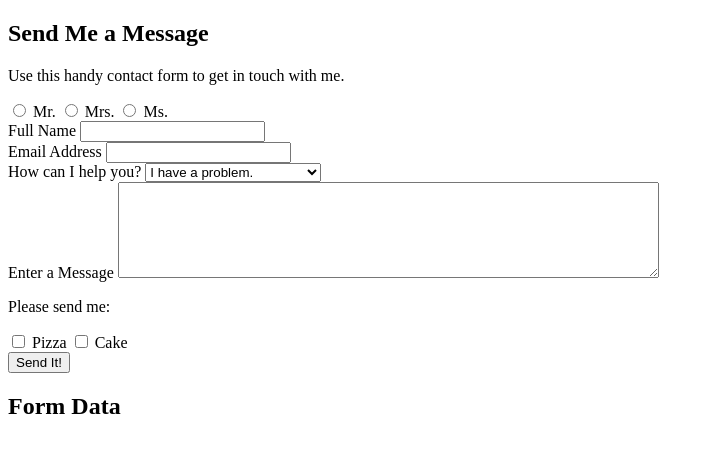
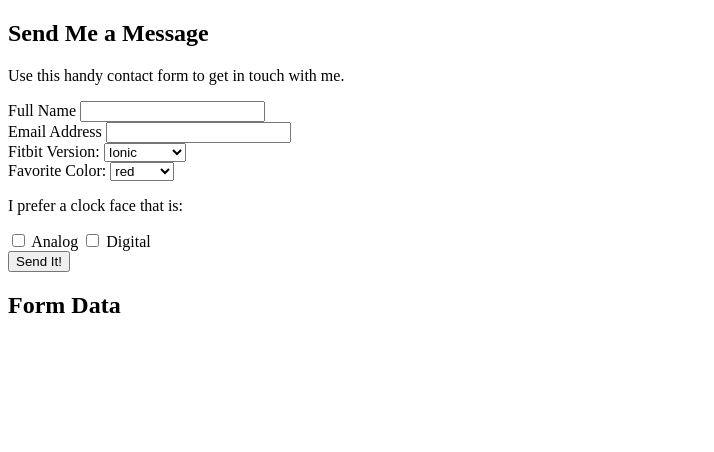
Before and after one commit to matthewdressa/Fitbit_pipeline, a plain HTML site: page index.html in a window 1280 px wide. Shown: the whole page, without its empty margins (0-714 px from the left). Drawn offline with Linux system fonts and the light colour scheme.

Commit message:
updated form

```diff
--- a/index.html
+++ b/index.html
@@ -13,7 +13,7 @@
     <p>Use this handy contact form to get in touch with me.</p>
 
     <form>
-      <div class="input-group">
+      <!-- <div class="input-group">
         <input id="salutation-mr" name="salutation" type="radio" value="Mr."/>
         <label class="inline" for="salutation-mr">Mr.</label>
 
@@ -22,7 +22,7 @@
 
         <input id="salutation-ms" name="salutation" type="radio" value="Ms."/>
         <label class="inline" for="salutation-ms">Ms.</label>
-      </div>
+      </div> -->
 
       <div class="input-group">
         <label for="name">Full Name</label>
@@ -35,24 +35,42 @@
       </div>
 
       <div class="input-group">
-        <label for="subject">How can I help you?</label>
-        <select id="subject" name="subject">
-          <option>I have a problem.</option>
-          <option>I have a general question.</option>
+        <label for="version">Fitbit Version: </label>
+        <select id="version" name="version">
+          <option value="higgs">Ionic</option>
+          <option value="meson">Versa</option>
+          <option value="gemini">Versa Lite</option>
+          <option value="mira">Versa 2</option>
+          <option value="atlas">Versa 3</option>
+          <option value="vulcan">Sense</option>
+
         </select>
       </div>
 
       <div class="input-group">
+        <label for="color">Favorite Color: </label>
+        <select id="color" name="color">
+          <option value="red">red</option>
+            <option value="orange">orange</option>
+            <option value="yellow">yellow</option>
+            <option value="green">green</option>
+            <option value="blue">blue</option>
+            <option value="indigo">indigo</option>
+            <option value="violet">violet</option>
+        </select>
+      </div>
+
+      <!-- <div class="input-group">
         <label for="message">Enter a Message</label>
         <textarea id="message" name="message" rows="6" cols="65"></textarea>
-      </div>
+      </div> -->
 
       <div class="input-group">
-        <p class="group-label">Please send me:</p>
-        <input id="snacks-pizza" name="snacks" type="checkbox" value="pizza"/>
-        <label class="inline" for="snacks-pizza">Pizza</label>
-        <input id="snacks-cake" name="snacks" type="checkbox" value="cake"/>
-        <label class="inline" for="snacks-cake">Cake</label>
+        <p class="group-label">I prefer a clock face that is:</p>
+        <input id="clock-analog" name="clock" type="checkbox" value="Analog"/>
+        <label class="inline" for="clock-analog">Analog</label>
+        <input id="clock-digital" name="clock" type="checkbox" value="Digital"/>
+        <label class="inline" for="clock-digital">Digital</label>
       </div>
       <input name="secret" type="hidden" value="1b3a9374-1a8e-434e-90ab-21aa7b9b80e7"/>
       <button type="submit">Send It!</button>
@@ -66,6 +84,7 @@
 
     </html>
 
+    <!-- Scripts at the bottom so form data can be processed -->
     <script src="assets/js/data_grab.js"></script>
 
   </body>
```
Also changed, not shown: data_grab.js (added, +19 -0 lines).
